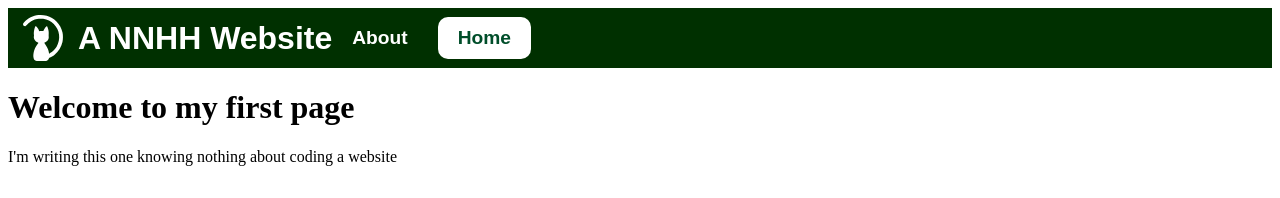
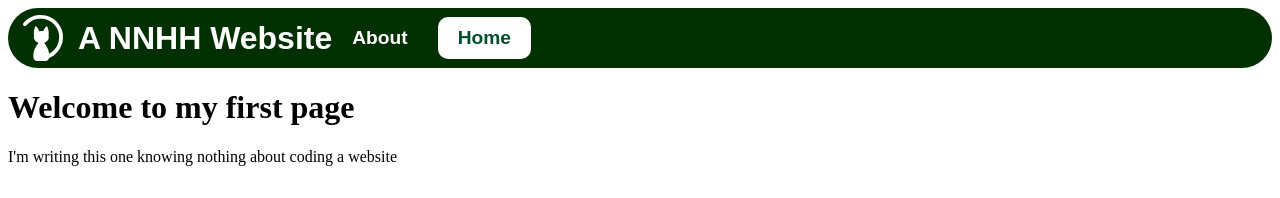
Before and after one commit to nguyennhuhuyhoang/A-N2H2-Site, a Jekyll site: the page built from index.html, in a window 1280 px wide. Shown: the top 198 px of the page. Built offline with Jekyll 4.4.1, drawn with Linux system fonts in a browser that asks for light colours; some web fonts are replaced.

Commit message:
round navigation bar

```diff
--- a/_sass/main.scss
+++ b/_sass/main.scss
@@ -5,6 +5,7 @@
     font-weight: bold;
     font-family: "Anta", sans-serif;
     height: 60px;
+    border-radius: 30px;
     color: #ffffff;
     display: flex;
     //justify-content: space-between;
```
